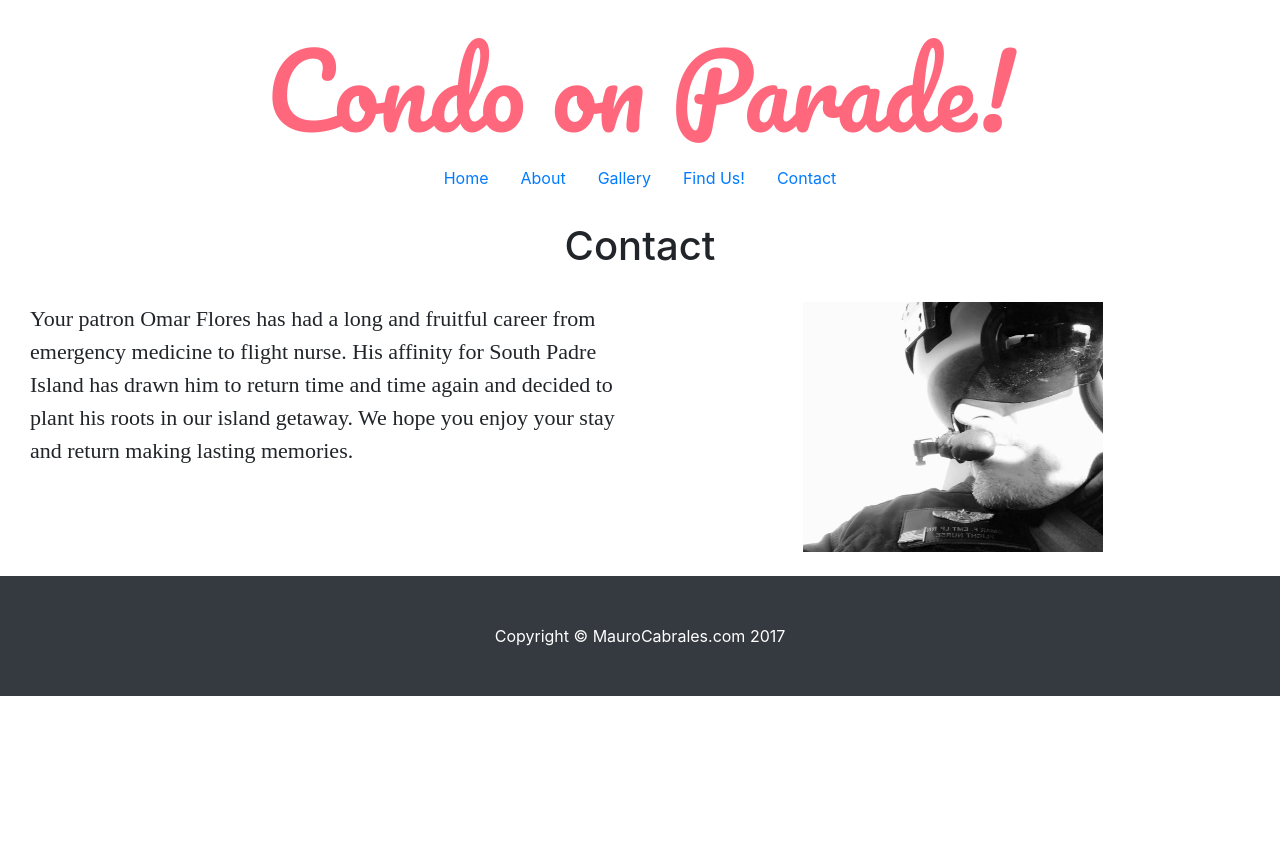
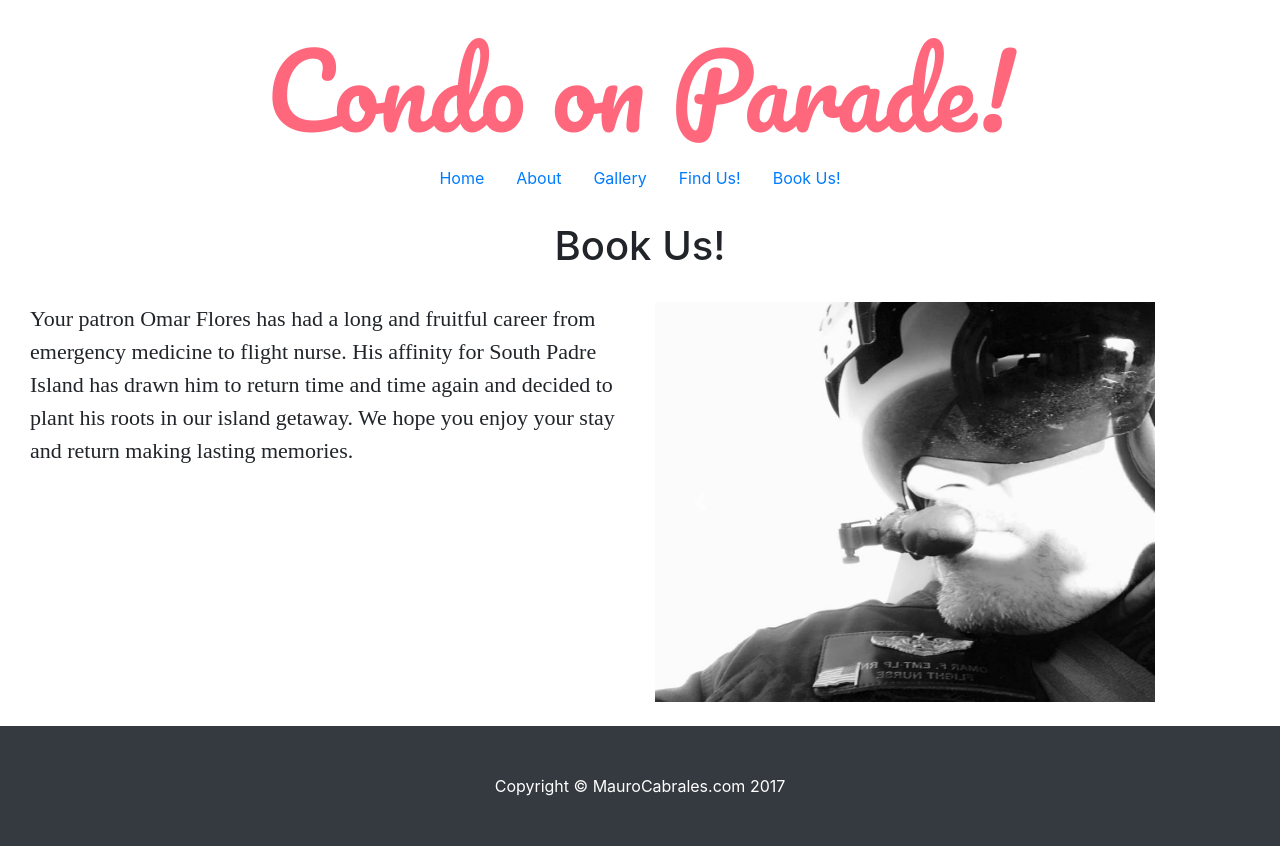
Before and after one commit to mcabrales99/mcabrales99.github.io, a PHP site: page /contact.html in a window 1280 px wide. Before the commit the page ends 696 px from the top, so only its background shows below. Run offline with PHP 8.4, Linux system fonts and the light colour scheme; some libraries are stand-ins or nearby versions.

Commit message:
second slide

```diff
--- a/contact.html
+++ b/contact.html
@@ -29,20 +29,43 @@
                 <a class="nav-link" href="find.html">Find Us!</a>
               </li>
               <li class="nav-item">
-                <a class="nav-link" href="contact.html">Contact</a>
+                <a class="nav-link" href="contact.html">Book Us!</a>
               </li>
             </ul>
     </div>
     <br>
     <div class="container-fluid">
-        <h1 class="text-center">Contact</h1>
+        <h1 class="text-center">Book Us!</h1>
         <br>
             <div class="row">
                     <div class="col">
                        <p class="contact">Your patron Omar Flores has had a long and fruitful career from emergency medicine to flight nurse. His affinity for South Padre Island has drawn him to return time and time again and decided to plant his roots in our island getaway. We hope you enjoy your stay and return making lasting memories.</p>
                     </div>
                     <div class="col">
-                        <img class="omarpic" src="img/omarFlight.jpg">
+                        <!-- <img class="omarpic" src="img/omarFlight.jpg"> -->
+                           <div class="carouselMain">
+                <div id="carouselExampleControls" class="carousel slide" data-ride="carousel">
+                      <div class="carousel-inner" role="listbox">
+                        <div class="carousel-item active">
+                          <img class="secslide" src="img/omarFlight.jpg" alt="First slide">
+                        </div>
+                        <div class="carousel-item">
+                          <img class="secslide" src="img/nypd.jpg" alt="Second slide">
+                        </div>
+                        <div class="carousel-item">
+                          <img class="secslide" src="img/minion.jpg" alt="Third slide">
+                        </div>
+                      </div>
+                      <a class="carousel-control-prev" href="#carouselExampleControls" role="button" data-slide="prev">
+                        <span class="carousel-control-prev-icon" aria-hidden="true"></span>
+                        <span class="sr-only">Previous</span>
+                      </a>
+                      <a class="carousel-control-next" href="#carouselExampleControls" role="button" data-slide="next">
+                        <span class="carousel-control-next-icon" aria-hidden="true"></span>
+                        <span class="sr-only">Next</span>
+                      </a>
+                </div>
+        </div>
                     </div>
             </div>
     </div>
@@ -54,4 +77,7 @@
     </div>
 </footer>
 </body>
+<script src="https://code.jquery.com/jquery-3.2.1.slim.min.js" integrity="sha384-KJ3o2DKtIkvYIK3UENzmM7KCkRr/rE9/Qpg6aAZGJwFDMVNA/GpGFF93hXpG5KkN" crossorigin="anonymous"></script>
+<script src="https://cdnjs.cloudflare.com/ajax/libs/popper.js/1.12.3/umd/popper.min.js" integrity="sha384-vFJXuSJphROIrBnz7yo7oB41mKfc8JzQZiCq4NCceLEaO4IHwicKwpJf9c9IpFgh" crossorigin="anonymous"></script>
+<script src="https://maxcdn.bootstrapcdn.com/bootstrap/4.0.0-beta.2/js/bootstrap.min.js" integrity="sha384-alpBpkh1PFOepccYVYDB4do5UnbKysX5WZXm3XxPqe5iKTfUKjNkCk9SaVuEZflJ" crossorigin="anonymous"></script>
 </html>
--- a/gallery.html
+++ b/gallery.html
@@ -40,7 +40,7 @@
     <!-- Page Content -->
     <div class="container">
       <h1 class="my-4 text-center">Gallery</h1>
-      <p class="text-center">View pictures of our beautiful property! The advantage of vacationing with us! A pristine pool,deck, and barbecue pit available to make lasting memories with your family and friends.</p>
+      <p class="text-center">View pictures of our beautiful property! The advantage of vacationing with us are a pristine pool, deck and barbecue pit available to make lasting memories with your family and friends.</p>
       <div class="row text-center text-lg-left">
         <div class="col-lg-3 col-md-4 col-xs-6">
           <a target="_blank" href="img/front.jpg" class="d-block mb-4 h-100">
--- a/homePage.html
+++ b/homePage.html
@@ -33,7 +33,7 @@
             </ul>
     </div>
     <br>
-        <div  class="carouselMain">
+        <div class="carouselMain">
                 <div id="carouselExampleControls" class="carousel slide" data-ride="carousel">
                       <div class="carousel-inner" role="listbox">
                         <div class="carousel-item active">
--- a/omar.css
+++ b/omar.css
@@ -117,6 +117,11 @@ p.contact   {
         height: 400px;
         width: 100%;
 }
+img.secslide{
+    height: 400px;
+    width: 500px;
+
+}
 .homepage-hero-module {
     border-right: none;
     border-left: none;
```
Also changed, not shown: img/bull.jpg (added), img/minion.jpg (added), img/nypd.jpg (added).
